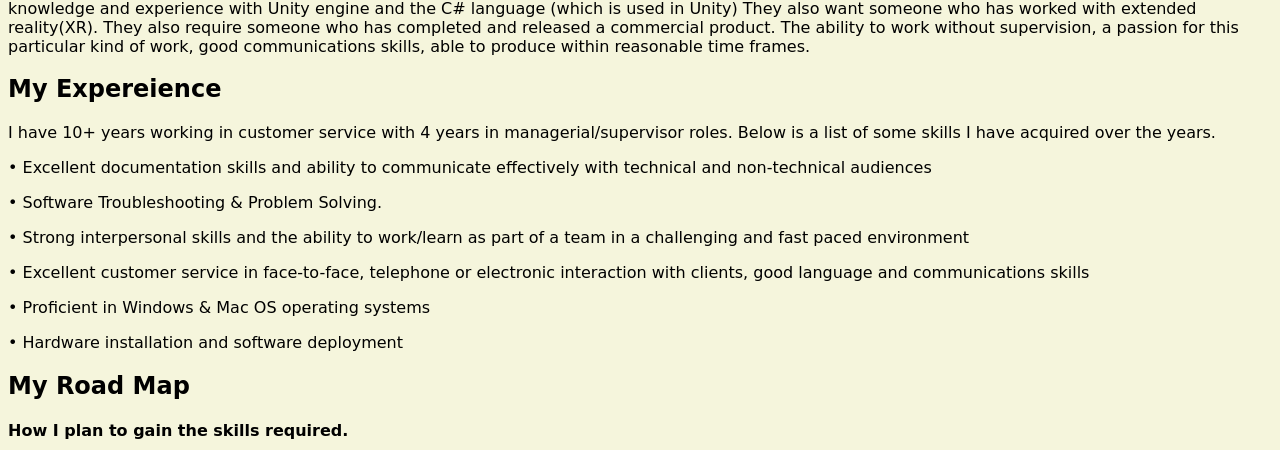
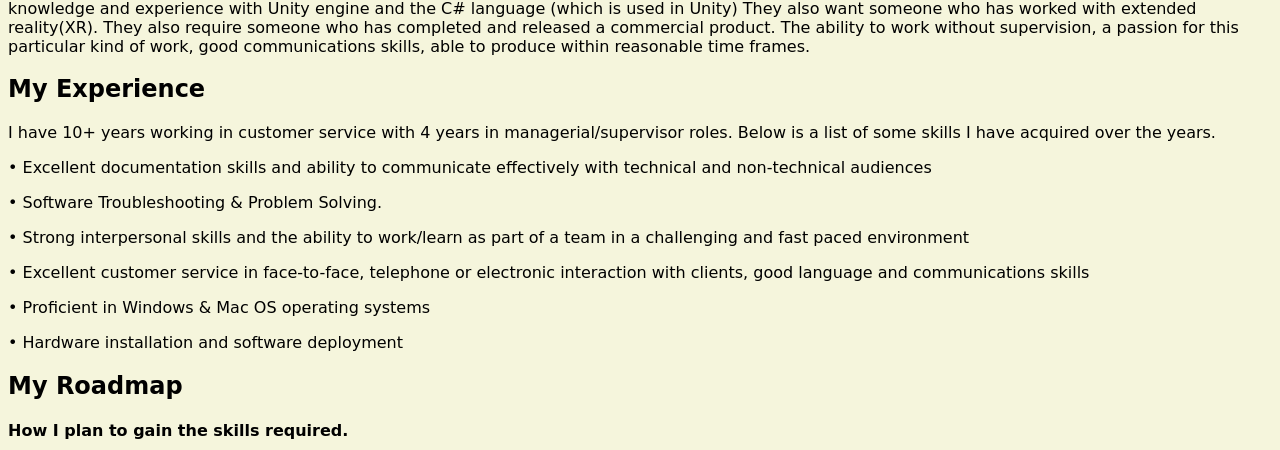
Before and after one commit to repellent-ghoul/A1, a plain HTML site: page ideal-job.html in a window 1280 px wide. Shown: the part 1531-1981 px from the top of the page. Drawn offline with Linux system fonts and the light colour scheme.

Commit message:
update ideal job
typo

```diff
--- a/ideal-job.html
+++ b/ideal-job.html
@@ -43,7 +43,7 @@ body {
   able to produce within reasonable time frames.
 </p>
 
-<h2>My Expereience</h2>
+<h2>My Experience</h2>
 
 <p>
   I have 10+ years working in customer service with 4 years in managerial/supervisor roles.
@@ -58,7 +58,7 @@ body {
 
 </p>
 
-<h2>My Road Map</h2>
+<h2>My Roadmap</h2>
 <h4>How I plan to gain the skills required.</h4>
 <p>
    I would spend more time using Unity to develop more games and become a more proficient programmer.
```
